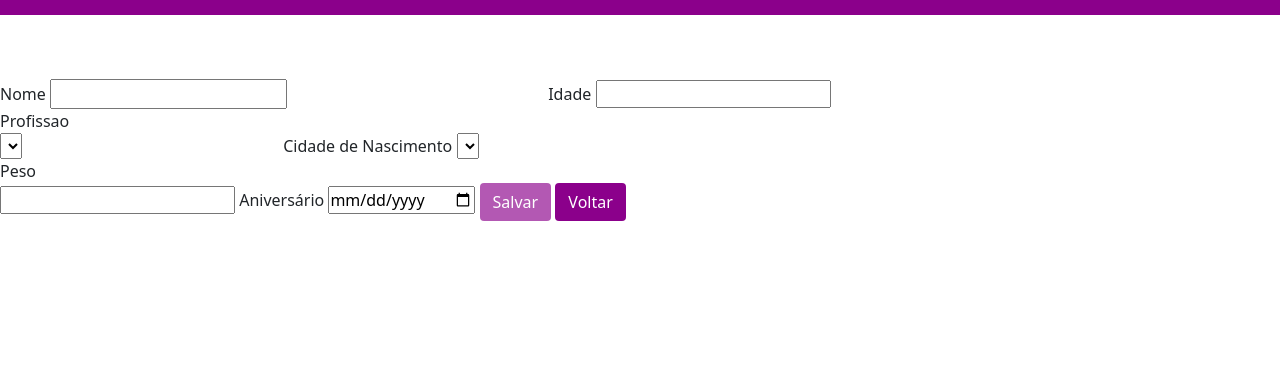
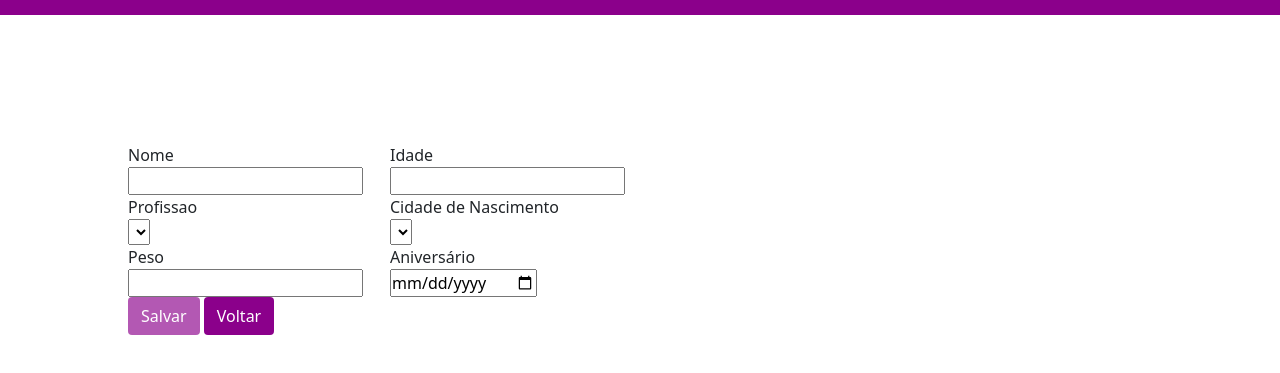
Before and after one commit to Ednavan/Plataforma_Cadastro_Informacoes, a website: page scripts/tela-cadastro/tela-cadastro-usuarios.html in a window 1280 px wide. Shown: the part 45-418 px from the top of the page. Drawn offline with nearby package versions, Linux system fonts and the light colour scheme; no server answers.

Commit message:
configurando o design da tela de cadastro Usuario

```diff
--- a/scripts/tela-cadastro/tela-cadastro-usuarios.html
+++ b/scripts/tela-cadastro/tela-cadastro-usuarios.html
@@ -31,21 +31,45 @@
         </div>
     </header>
     <main>
-        <form name="customerForm" >
-            <label class="labelNome" for="inputNome">Nome</label>
+        <form id="FormeCadastro"  name="customerForm" >
+            <div class="row">
+            <div class="col col-sm-3">
+            <label id="labelNome" class="labelNome" for="inputNome">Nome</label>
             <input id="inputNome" ng-model="data.nome" ng-pattern="/^[a-zA-ZáéíóúÁÉÍÓÚ\s]*$/" ng-minlength="3" name="inputNome" type="text" required>
-            <label class="labelIdade " for="inputIdade">Idade</label>
-            <input  id="inputIdade"  ng-pattern="/^\d+$/" ng-model="data.idade" name="inputIdade" type="text" required>
-            <label  class="labelProfissao" for="selectProfissao">Profissao</label>
+            </div>
+
+
+            <div class="col">
+                <label id="labelIdade" class="labelIdade " for="inputIdade">Idade</label>
+                <input  id="inputIdade"  ng-pattern="/^\d+$/" ng-model="data.idade" name="inputIdade" type="text" required>
+
+            </div>
+            </div>
+
+            <div class="row">
+            <div class="col col-sm-3">
+            <label  id="labelProfissao" class="labelProfissao" for="selectProfissao">Profissao</label>
             <select ng-options="listagemdepessoas for listagemdepessoas in definindoProfiss" id="selectProfissao" ng-model="data.profissao" required>
             </select>
-            <label  class="labelNascimento">Cidade de Nascimento</label>
+            </div>
+
+            <div class="col">
+            <label id="labelNascimento" class="labelNascimento">Cidade de Nascimento</label>
             <select ng-options="listagemdecidades for listagemdecidades in megaCity" ng-model="data.nascimento" required>
             </select>
-            <label class="labelPeso" for="inputPeso">Peso</label>
+             </div>
+            </div>
+
+            <div class="row">
+            <div class="col col-sm-3">
+            <label  id="labelPeso" class="labelPeso" for="inputPeso">Peso</label>
             <input id="inputPeso" ng-model="data.peso" name="inputPeso" type="text" required>
-            <label   class="labelAniversario" for="selectDataAniversario">Aniversário</label>
+            </div>
+            <div class="col">
+            <label  id="labelAniversario" class="labelAniversario" for="selectDataAniversario">Aniversário</label>
             <input id="selectDataAniversario" ng-model="data.aniversario" type="date" required>
+            </div>
+            </div>
             <button class="btn" id="botaoCadastroSalvar" type="button" ng-click="enviodedados()" ng-disabled="customerForm.$invalid" id="botaoCadastrosalvar"
                 onclick="location.href=document.referrer">Salvar</button>
             <button class="btn" id="botaoCadastroVoltar" onclick="location.href=document.referrer">Voltar</button>
--- a/styles/estilos.globais.css
+++ b/styles/estilos.globais.css
@@ -1,6 +1,6 @@
  *{
-        margin: 0;
-        padding: 0;
+    margin: 0;
+    padding: 0;
  }
 
 #tituloHeader{
@@ -13,7 +13,7 @@
 
   }
 
-.labelNome{
+/* .labelNome{
 
 }
  #inputNome{
@@ -34,11 +34,6 @@
 
 }
 
-#inputIdade {
-
-
-}
-
 .labelProfissao{
     display: block;
 
@@ -53,3 +48,12 @@
 .labelPeso{
   display: block;
 }
+ */
+
+#labelNome, #labelIdade, #labelProfissao, #labelNascimento, #labelPeso, #labelAniversario{
+  display: block;
+}
+
+#FormeCadastro{
+  margin: 10%;
+}
```
Also changed, not shown: db.json (+9 -0 lines).
